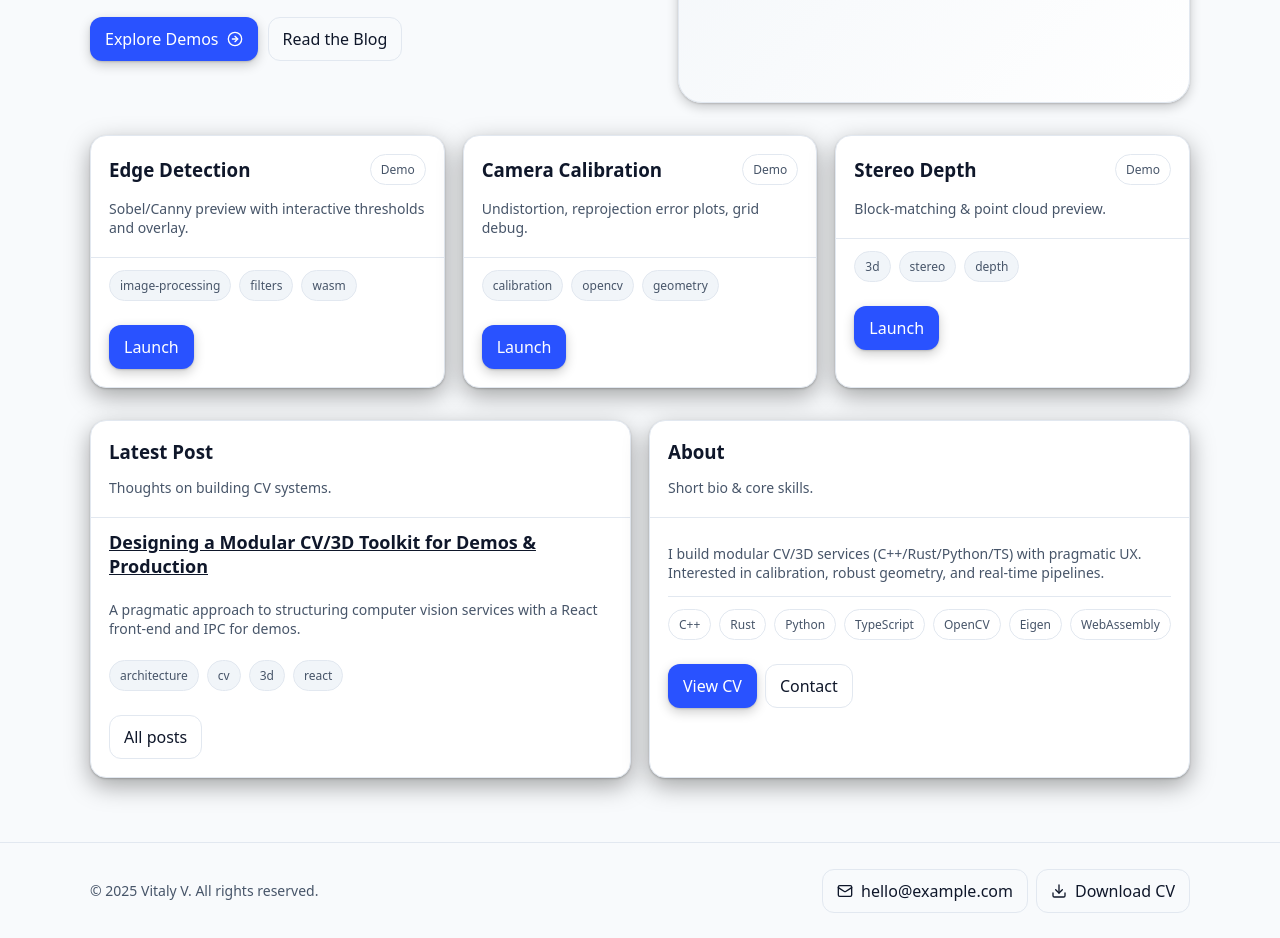
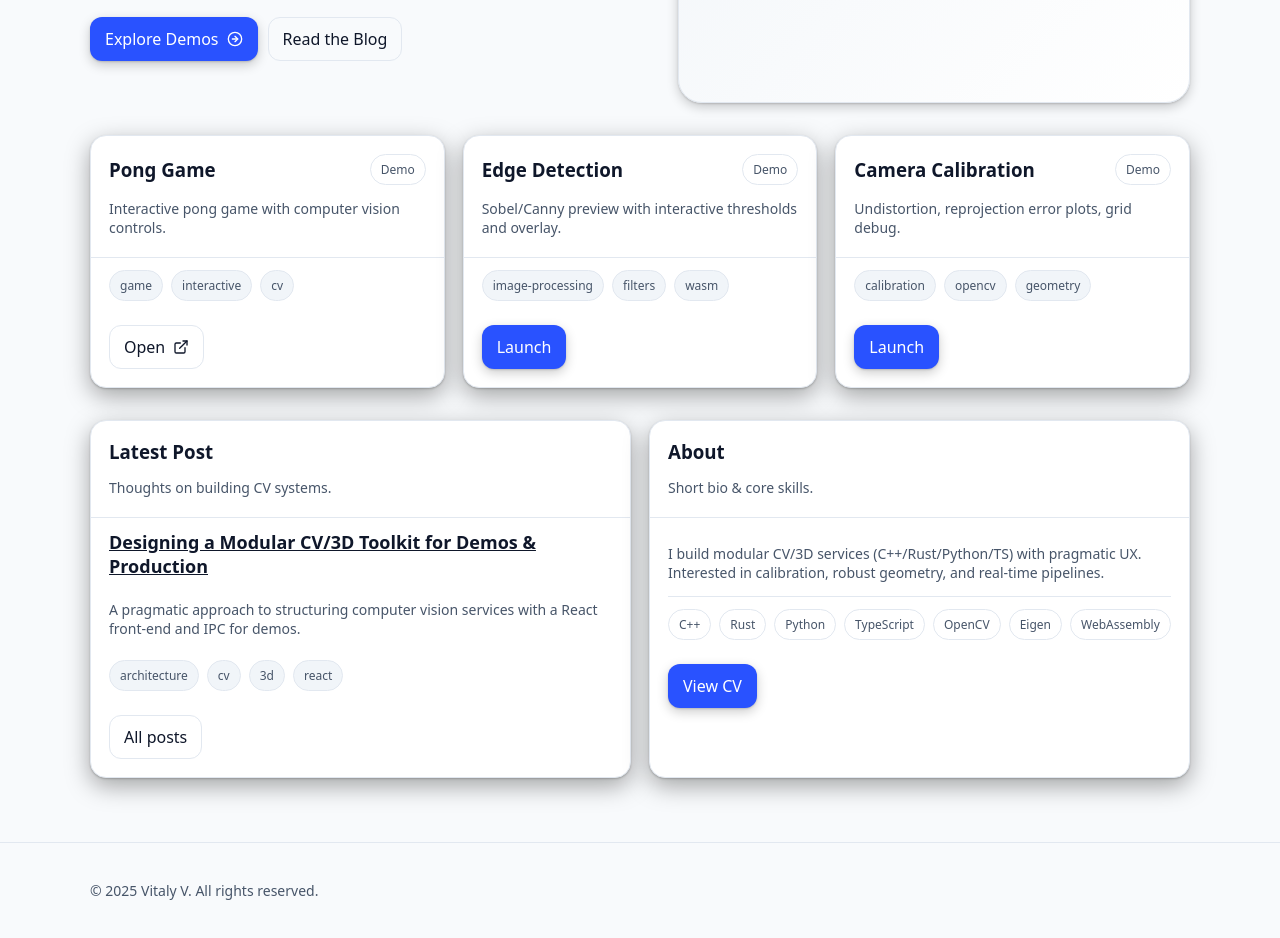
Before and after one commit to VitalyVorobyev/vitavision, a React (Vite) app: page / in a window 1280 px wide. Shown: the part 380-1318 px from the top of the page. Built offline with nearby package versions, Linux system fonts and the light colour scheme.

Commit message:
Add Pong Game demo and improve component rendering logic

```diff
--- a/src/components/layout/AppShell.tsx
+++ b/src/components/layout/AppShell.tsx
@@ -11,8 +11,8 @@ import {
   Moon,
   Github,
   Linkedin,
-  Mail,
-  Download
+  // Mail,
+  // Download
 } from "lucide-react";
 import { classNames } from "../../utils/helpers";
 
@@ -50,8 +50,8 @@ const AppShell: React.FC<{ children: React.ReactNode }> = ({ children }) => {
           </nav>
 
           <div className="actions">
-            <a href="https://github.com/" target="_blank" rel="noreferrer" className="icon-btn" aria-label="GitHub"><Github size={18} /></a>
-            <a href="https://www.linkedin.com/" target="_blank" rel="noreferrer" className="icon-btn" aria-label="LinkedIn"><Linkedin size={18} /></a>
+            <a href="https://github.com/VitalyVorobyev" target="_blank" rel="noreferrer" className="icon-btn" aria-label="GitHub"><Github size={18} /></a>
+            <a href="https://www.linkedin.com/in/vitaly-vorobyev" target="_blank" rel="noreferrer" className="icon-btn" aria-label="LinkedIn"><Linkedin size={18} /></a>
             <button className="icon-btn" onClick={() => setTheme(theme === "dark" ? "light" : "dark")} aria-label="Toggle theme">
               {theme === "dark" ? <Sun size={18} /> : <Moon size={18} />}
             </button>
@@ -81,8 +81,8 @@ const AppShell: React.FC<{ children: React.ReactNode }> = ({ children }) => {
         <div className="container footer-inner">
           <p style={{ color: "var(--muted)", fontSize: 14 }}>© {new Date().getFullYear()} Vitaly V. All rights reserved.</p>
           <div style={{ display: "flex", gap: 8, alignItems: "center", flexWrap: "wrap" }}>
-            <a href="mailto:hello@example.com" className="btn btn-outline"><Mail size={16}/> hello@example.com</a>
-            <a href={`${import.meta.env.BASE_URL}cv.pdf`} className="btn btn-outline"><Download size={16}/> Download CV</a>
+            {/* <a href="mailto:hello@example.com" className="btn btn-outline"><Mail size={16}/> hello@example.com</a> */}
+            {/* <a href={`${import.meta.env.BASE_URL}cv.pdf`} className="btn btn-outline"><Download size={16}/> Download CV</a> */}
           </div>
         </div>
       </footer>
--- a/src/data/demos.ts
+++ b/src/data/demos.ts
@@ -5,6 +5,13 @@ import CameraCalibDemo from "../components/demos/CameraCalibDemo";
 import StereoDepthDemo from "../components/demos/StereoDepthDemo";
 
 export const DEMOS: Demo[] = [
+    {
+        slug: "pong",
+        title: "Pong Game",
+        blurb: "Interactive pong game with computer vision controls.",
+        tags: ["game", "interactive", "cv"],
+        externalUrl: "https://pong.vitavision.dev"
+    },
     {
         slug: "edges",
         title: "Edge Detection",
--- a/src/pages/DemoDetailPage.tsx
+++ b/src/pages/DemoDetailPage.tsx
@@ -30,7 +30,7 @@ const DemoDetailPage: React.FC = () => {
                 )}
             </div>
             <Separator />
-            <Comp />
+            { Comp && <Comp /> }
         </div>
     );
 };
--- a/src/pages/HomePage.tsx
+++ b/src/pages/HomePage.tsx
@@ -62,21 +62,23 @@ const DemoCard = ({ demo }: { demo: Demo }) => {
                 {demo.tags.map(t => <span key={t} className="badge secondary">{t}</span>)}
             </div>
             <div className="card-footer">
-                <Link className="btn btn-primary" to={`/demos/${demo.slug}`}>Launch</Link>
-                {demo.externalUrl && (
+                {
+                demo.externalUrl ?
                     <a className="btn btn-outline" href={demo.externalUrl} target="_blank" rel="noreferrer">
                         Open <ExternalLink size={16}/>
                     </a>
-                )}
+                    :
+                    <Link className="btn btn-primary" to={`/demos/${demo.slug}`}>Launch</Link>
+                }
             </div>
         </Card>
     );
 };
 
-const Demos = () => {
+const Demos = ({nmax}: {nmax: number}) => {
     return (
         <section className="grid grid-3">
-            {DEMOS.map((d) => <DemoCard key={d.slug} demo={d} /> )}
+            {DEMOS.slice(0, nmax).map((d) => <DemoCard key={d.slug} demo={d} /> )}
         </section>
     );
 };
@@ -126,7 +128,7 @@ const AboutCard = () => {
             </div>
             <div className="card-footer">
                 <Link className="btn btn-primary" to="/cv">View CV</Link>
-                <a className="btn btn-outline" href="mailto:hello@example.com">Contact</a>
+                {/* <a className="btn btn-outline" href="mailto:hello@example.com">Contact</a> */}
             </div>
         </Card>
     );
@@ -136,7 +138,7 @@ const HomePage: React.FC = () => {
     return (
         <div style={{ display: "grid", gap: 32 }}>
             <Hero />
-            <Demos />
+            <Demos nmax={3} />
 
             <section className="grid grid-2">
                 <LatestPostCard />
--- a/src/types/index.ts
+++ b/src/types/index.ts
@@ -7,7 +7,7 @@ export type Demo = {
     title: string;
     blurb: string;
     tags: string[];
-    Component: React.ComponentType;
+    Component?: React.ComponentType;
     externalUrl?: string;
 };
 
```
